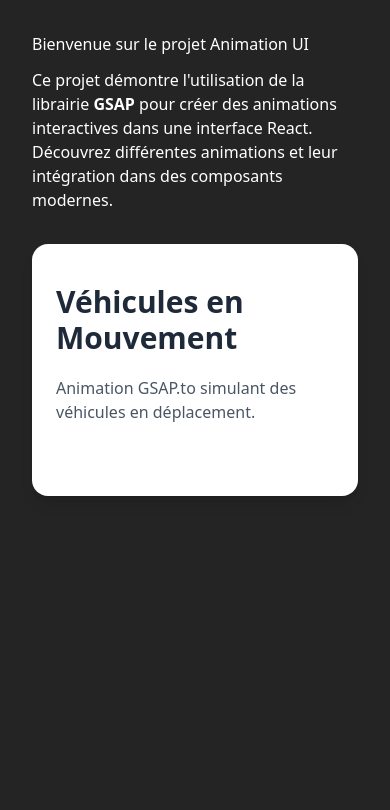
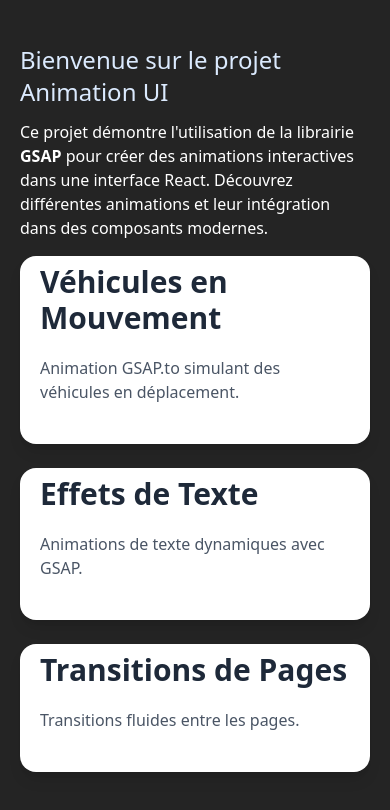
Before and after one commit to windev0/react-animated-ui, a React (Vite) app: page / in a window 390 px wide. Shown: the top 810 px of the page. Built offline with nearby package versions, Linux system fonts and the light colour scheme.

Commit message:
chore: responsive card - home page

```diff
--- a/src/App.tsx
+++ b/src/App.tsx
@@ -1,4 +1,4 @@
-import { BrowserRouter, Route, Routes } from "react-router-dom";
+import { BrowserRouter, Navigate, Route, Routes } from "react-router-dom";
 import "./App.css";
 import HomePage from "./pages/Home.page";
 import VehiculePage from "./pages/Vehicule.page";
@@ -9,6 +9,7 @@ function App() {
       <Routes>
         <Route path="/" element={<HomePage />} />
         <Route path="/gsp-to" element={<VehiculePage />} />
+        <Route path="*" element={<Navigate to={"/"} />} />
       </Routes>
     </BrowserRouter>
   );
--- a/src/components/SectionBlock.tsx
+++ b/src/components/SectionBlock.tsx
@@ -24,7 +24,7 @@ const SectionBlock: React.FC<SectionBlockProps> = ({
   return (
     <section
       id={animationType}
-      className={` cursor-pointer ${className} py-10 px-6 bg-white rounded-2xl shadow-lg transition-transform hover:scale-105`}
+      className={` cursor-pointer ${className} py-2 px-5 bg-white rounded-2xl shadow-lg transition-transform hover:scale-105`}
       onClick={() => navigate(route)}
     >
       <div className="grid grid-cols-1 gap-4">
--- a/src/pages/Home.page.tsx
+++ b/src/pages/Home.page.tsx
@@ -2,9 +2,11 @@ import SectionBlock from "../components/SectionBlock";
 
 const HomePage = () => {
   return (
-    <div style={{ padding: "2rem" }}>
+    <div className="p-5 ">
+      <h1 className="mb-3 pt-6 text-blue-100 text-2xl">
+        Bienvenue sur le projet Animation UI
+      </h1>
       <div className="mb-4">
-        <h1 className="mb-3">Bienvenue sur le projet Animation UI</h1>
         <p>
           Ce projet démontre l'utilisation de la librairie <b>GSAP</b> pour
           créer des animations interactives dans une interface React. Découvrez
@@ -12,14 +14,15 @@ const HomePage = () => {
           modernes.
         </p>
       </div>
-      <div style={{ display: "flex", gap: "2rem", marginTop: "2rem" }}>
+
+      <div className="grid grid-cols-1 sm:grid-cols-2 md:grid-cols-3 gap-6">
         <SectionBlock
           title="Véhicules en Mouvement"
           description="Animation GSAP.to simulant des véhicules en déplacement."
           route="/gsp-to"
           animationType="vehicle"
         />
-        {/* <SectionBlock
+        <SectionBlock
           title="Effets de Texte"
           description="Animations de texte dynamiques avec GSAP."
           route="/text-effects"
@@ -30,7 +33,7 @@ const HomePage = () => {
           description="Transitions fluides entre les pages."
           route="/page-transitions"
           animationType="page"
-        /> */}
+        />
       </div>
     </div>
   );
```
Also changed, not shown: src/index.css (+0 -52 lines).
